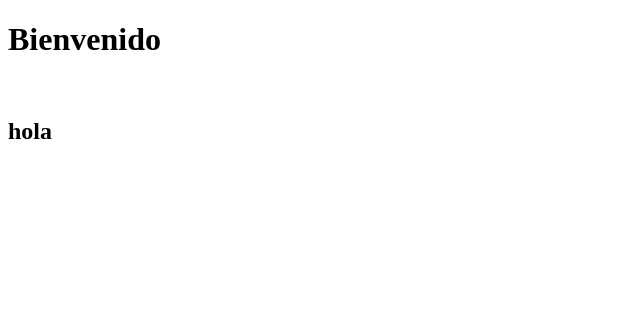
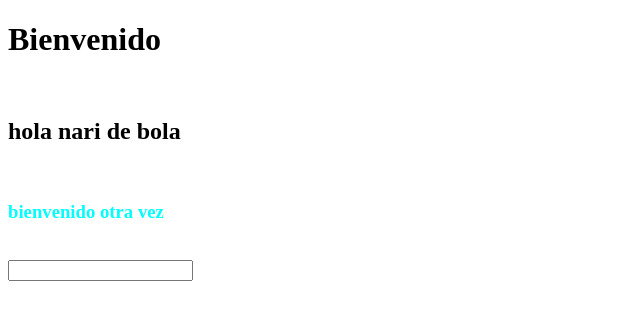
Before and after one commit to Jener09/Jener, a plain HTML site: page index.html in a window 1280 px wide. Shown: the whole page, without its empty margins (0-640 px from the left). Drawn offline with Linux system fonts and the light colour scheme.

Commit message:
feat: update index.html

```diff
--- a/index.html
+++ b/index.html
@@ -8,7 +8,12 @@
 <body>
     <h1>Bienvenido </h1>
      <br>
-    <h2>hola</h2>
+    <h2>hola nari de bola</h2>
+    <br>
+    <h3 style="color: aqua;">bienvenido otra vez </h3>
+    <br>
+    <label for="text"></label>
+    <input type="text">
 
 </body>
 </html>
```
